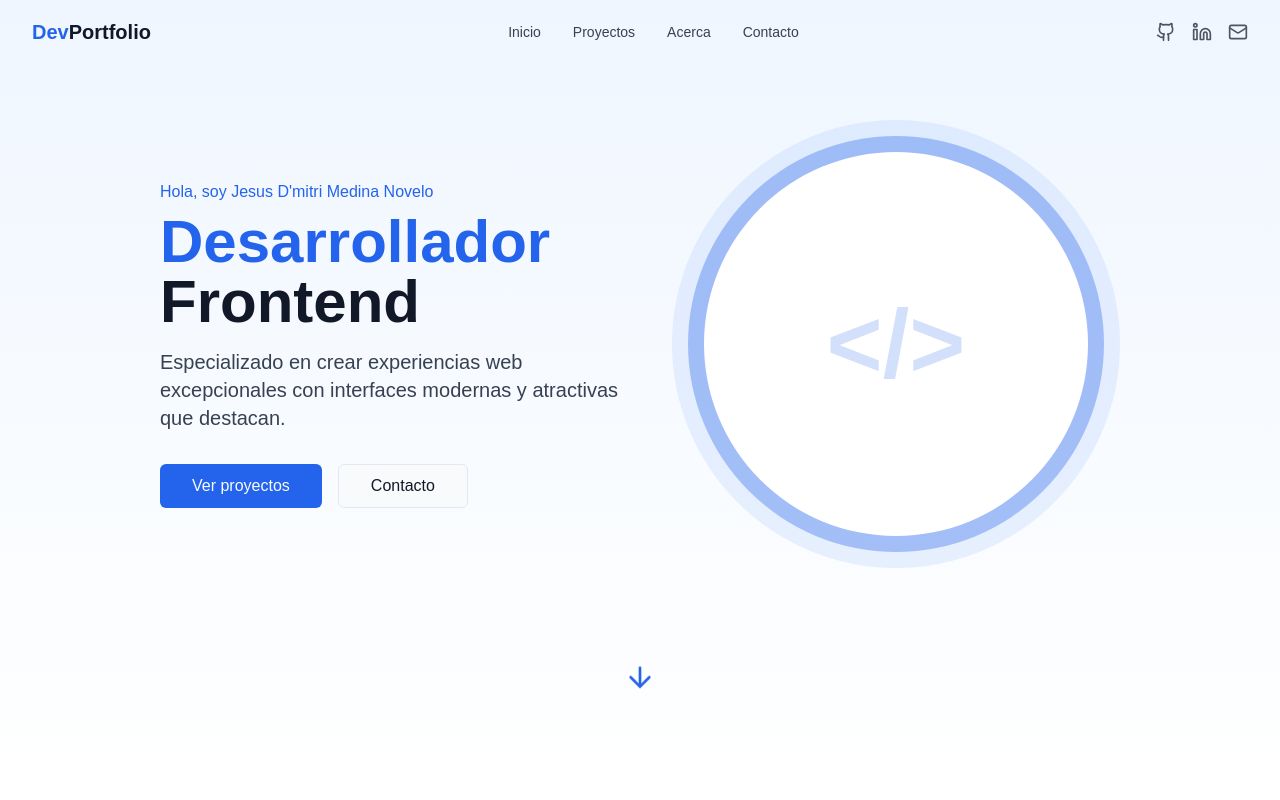
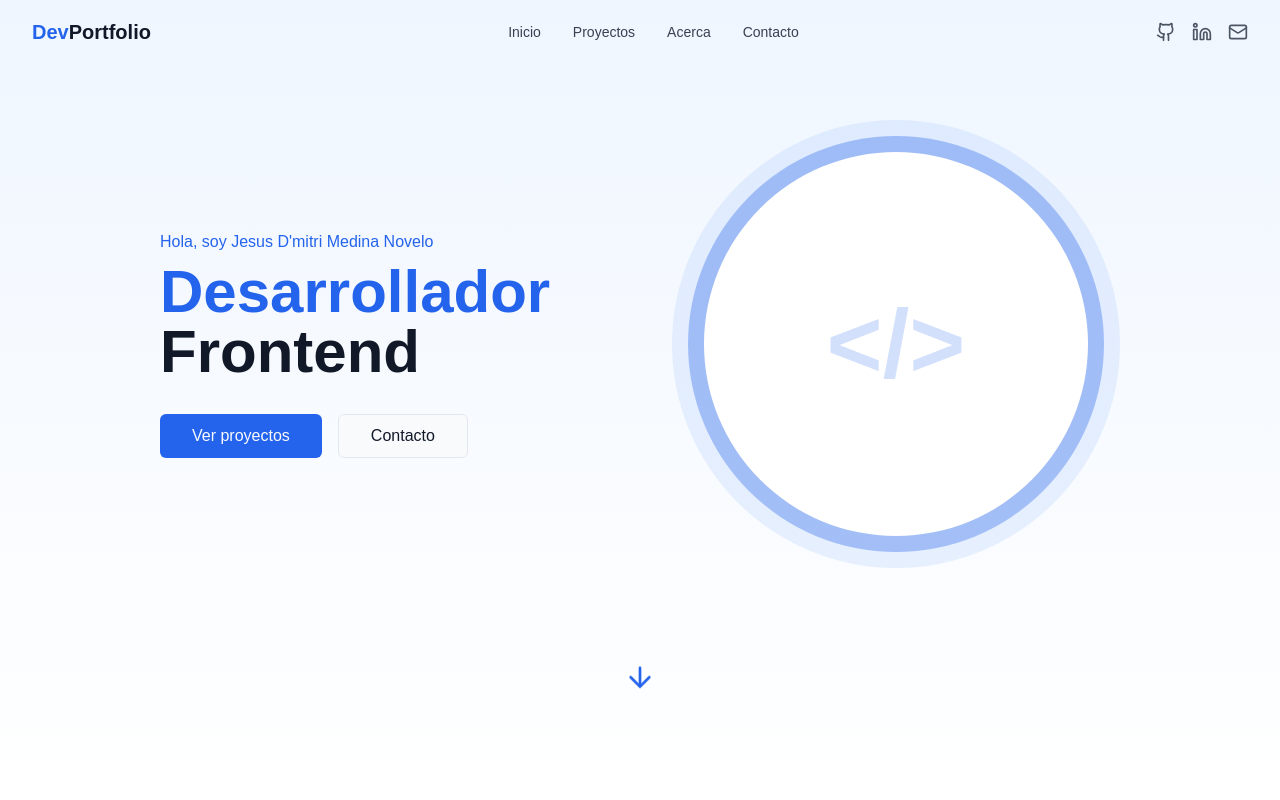
Before and after one commit to DimitriMedNov/portfolio-mednov, a React (Vite) app: page / in a window 1280 px wide. Shown: the top 800 px of the page. Built offline with nearby package versions, Linux system fonts and the light colour scheme.

Commit message:
Code edited in Lovable Code Editor
Edited UI in Lovable

```diff
--- a/src/components/HeroSection.tsx
+++ b/src/components/HeroSection.tsx
@@ -20,10 +20,6 @@ const HeroSection = () => {
               <h1 className="text-4xl md:text-5xl lg:text-6xl font-bold text-gray-900 dark:text-white animate-fade-in-up" style={{ animationDelay: "0.4s" }}>
                 <span className="text-primary">Desarrollador</span> Frontend
               </h1>
-              <p className="mt-4 text-lg md:text-xl text-gray-700 dark:text-gray-300 max-w-xl animate-fade-in-up" style={{ animationDelay: "0.6s" }}>
-                Especializado en crear experiencias web excepcionales con interfaces
-                modernas y atractivas que destacan.
-              </p>
             </div>
 
             <div className="flex flex-col sm:flex-row gap-4 animate-fade-in-up" style={{ animationDelay: "0.8s" }}>
```
